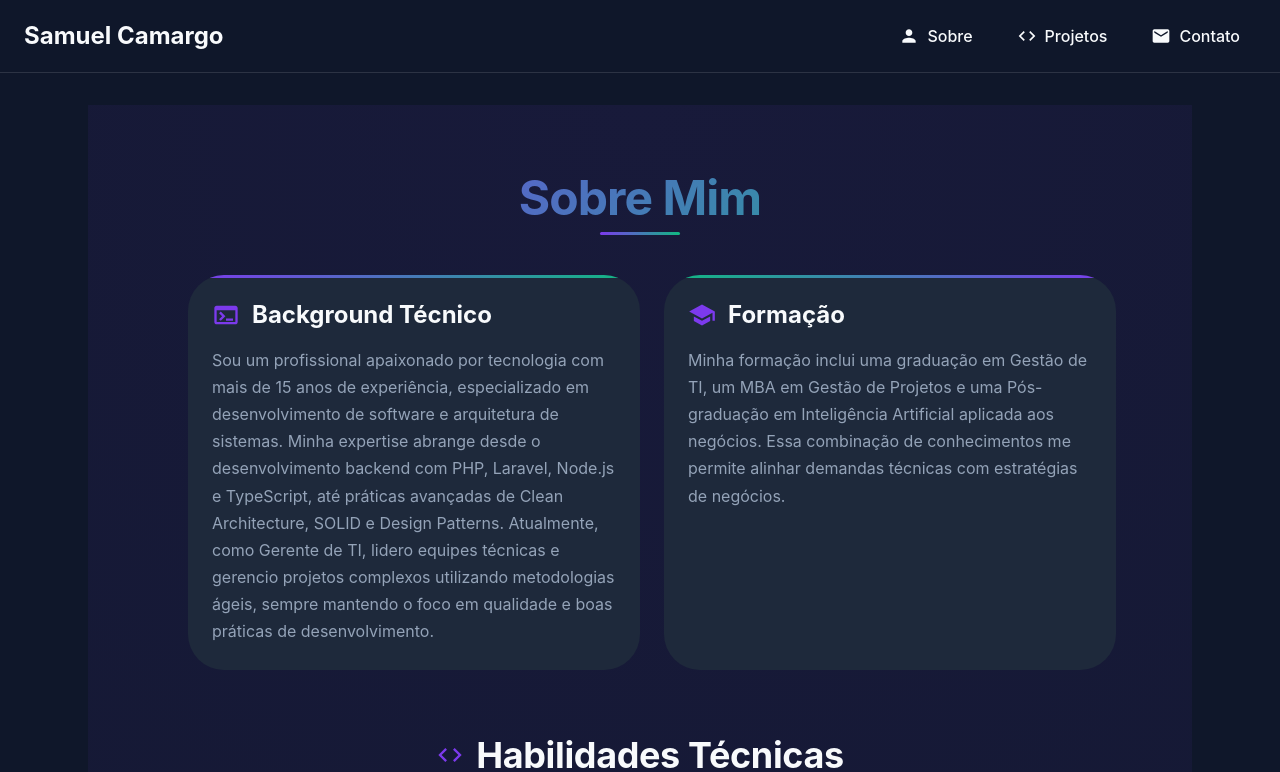
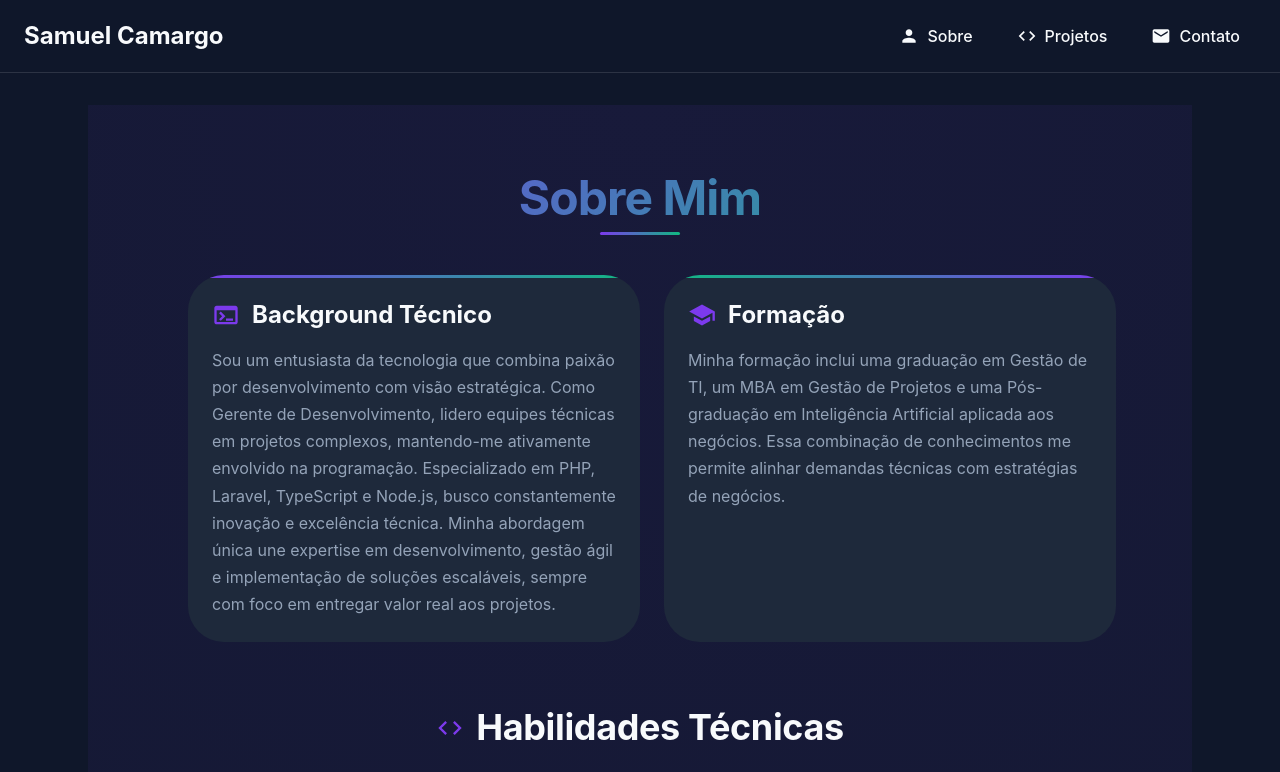
Before and after one commit to samuelcamargo/portfolio, a Next.js app: page /about in a window 1280 px wide. Shown: the top 772 px of the page. Built offline with nearby package versions, Linux system fonts and the light colour scheme.

Commit message:
ajuste de textos

```diff
--- a/src/app/about/page.tsx
+++ b/src/app/about/page.tsx
@@ -915,10 +915,7 @@ export default function AboutPage() {
                 </Typography>
               </Box>
               <Typography sx={{ fontSize: '1rem', lineHeight: 1.7, color: 'text.secondary' }}>
-                Sou um profissional apaixonado por tecnologia com mais de 15 anos de experiência, especializado em desenvolvimento de software
-                e arquitetura de sistemas. Minha expertise abrange desde o desenvolvimento backend com PHP, Laravel, Node.js e TypeScript,
-                até práticas avançadas de Clean Architecture, SOLID e Design Patterns. Atualmente, como Gerente de TI, lidero equipes técnicas
-                e gerencio projetos complexos utilizando metodologias ágeis, sempre mantendo o foco em qualidade e boas práticas de desenvolvimento.
+                Sou um entusiasta da tecnologia que combina paixão por desenvolvimento com visão estratégica. Como Gerente de Desenvolvimento, lidero equipes técnicas em projetos complexos, mantendo-me ativamente envolvido na programação. Especializado em PHP, Laravel, TypeScript e Node.js, busco constantemente inovação e excelência técnica. Minha abordagem única une expertise em desenvolvimento, gestão ágil e implementação de soluções escaláveis, sempre com foco em entregar valor real aos projetos.
               </Typography>
             </Paper>
           </Grid>
--- a/src/presentation/components/sections/Hero.tsx
+++ b/src/presentation/components/sections/Hero.tsx
@@ -70,8 +70,7 @@ export default function Hero() {
               lineHeight: 1.6,
             }}
           >
-            Full Stack Tech Lead com mais de 15 anos de experiência em desenvolvimento de software.
-            Especializado em PHP, Node.js, TypeScript e arquitetura de sistemas.
+            Aventureiro tech: desbravando novos horizontes no desenvolvimento Full Stack
           </Typography>
           <Box
             sx={{
```
